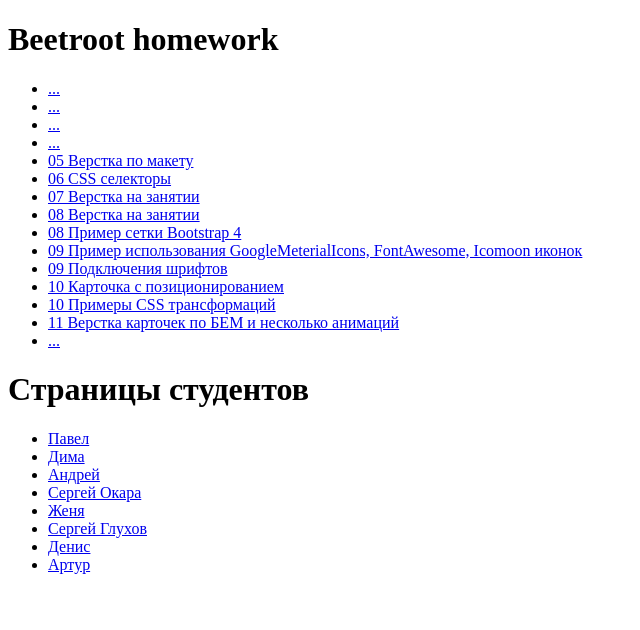
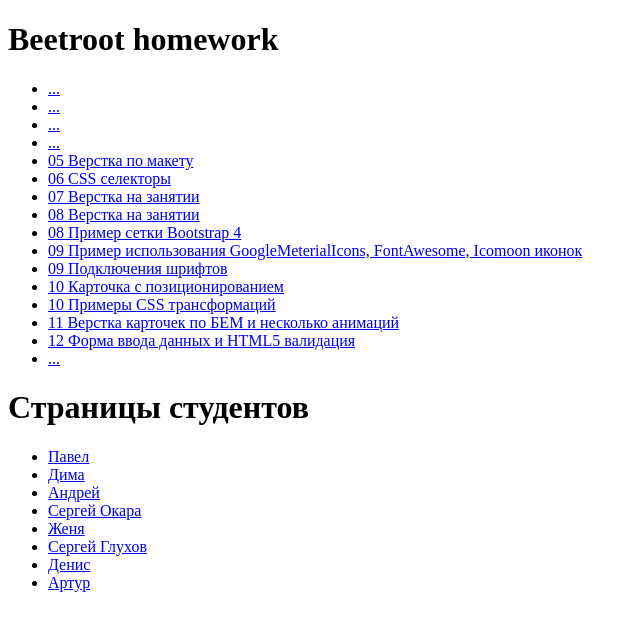
Before and after one commit to haiarha/beetroot-homework, a plain HTML site: page index.html in a window 1280 px wide. Shown: the whole page, without its empty margins (0-640 px from the left). Drawn offline with Linux system fonts and the light colour scheme.

Commit message:
Добавлена ссылка

```diff
--- a/index.html
+++ b/index.html
@@ -25,6 +25,7 @@
       <li><a href="10/class-position/">10 Карточка с позиционированием</a></li>
       <li><a href="10/class-transform/">10 Примеры CSS трансформаций</a></li>
       <li><a href="11/class/">11 Верстка карточек по БЕМ и несколько анимаций</a></li>
+      <li><a href="12/class/">12 Форма ввода данных и HTML5 валидация</a></li>
       <li><a href="#!">...</a></li>
     </ul>
   </nav>
```
